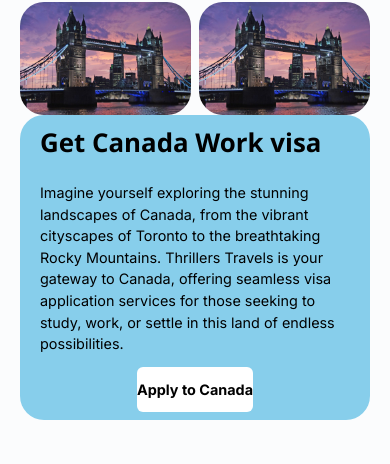
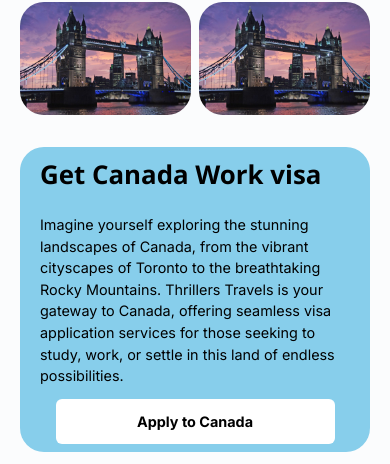
Before and after one commit to Kingsley1618/HotelBookingUiTheme, a Next.js app: page / in a window 390 px wide. Shown: the part 1104-1568 px from the top of the page. Built offline with nearby package versions, Linux system fonts and the light colour scheme; no server answers.

Commit message:
latest commit

```diff
--- a/src/components/Booking/BookingCard.jsx
+++ b/src/components/Booking/BookingCard.jsx
@@ -36,7 +36,7 @@ export default function BookingCard() {
     <div className='bg-white p-[15px] rounded-3xl mt-[60px]' style={{boxShadow:"rgba(17, 34, 17, 0.1) 2px 4px 16px"}}>
 <div className={`flex snap-x  ${styles.cardHeader}`}>
 <div ref={refOne} onClick={()=> activeHandler(1)}   className={`flex select-none snap-center gap-x-2 items-center cursor-pointer border-r-[0.5px] border-r-[rgb(204,204,204)] py-[10px] md:px-[50px] px-[10px] ${section.firstSection ? "border-b-[2px] border-b-blue-400" : ""}`}><GrVisa />   <h1 className='font-semibold' >Visa</h1></div>
-<div ref={refTwo} onClick={()=> activeHandler(2)}  className={`flex select-none snap-center gap-x-2 md:flex-none flex-1 items-center cursor-pointer  md:px-[50px] px-[10px] py-[10px] ${section.secondSection ? "border-b-[2px] border-b-blue-400" : ""}`}><IoAirplane />   <h1 className='font-semibold'>Flight</h1></div>
+<div ref={refTwo} onClick={()=> activeHandler(2)}  className={`flex select-none snap-center gap-x-2 md:flex-none flex-1 items-center cursor-pointer md:text-left text-center  md:px-[50px] px-[10px] py-[10px] ${section.secondSection ? "border-b-[2px] border-b-blue-400" : ""}`}><IoAirplane />   <h1 className='font-semibold'>Flight</h1></div>
 <div ref={refThree} onClick={()=> activeHandler(3)} className={`flex select-none snap-center gap-x-2 items-center cursor-pointer  md:px-[50px] px-[10px] py-[10px] border-l-[0.5px] border-l-[rgb(204,204,204)] ${section.thirdSection ? "border-b-[2px] border-b-blue-400" : ""}`}><BiBed />   <h1 className='font-semibold'>Rent Stay</h1></div>
 
 </div>
--- a/src/components/TopCountries/Topcountries.tsx
+++ b/src/components/TopCountries/Topcountries.tsx
@@ -25,8 +25,8 @@ export default function Topcountries() {
 </div>
 
 
-<div className='flex md:flex-row flex-col gap-y-30 mt-6 h-auto gap-x-4'>
-  <div className='bg-[rgb(135,206,235)] w-full rounded-3xl py-2 px-5 flex-1 md:order-first order-last'>
+<div className='flex md:flex-row flex-col gap-y-8 mt-6 h-auto gap-x-4'>
+  <div className='bg-[rgb(135,206,235)] w-full rounded-3xl py-2 px-5 flex-1 md:order-1 order-2'>
     {hoveredCountry.currentCountry.map((country, index) => {
       return (
         <div key={index} className='w-full'>
@@ -41,7 +41,7 @@ export default function Topcountries() {
               </p>
               <button
                 type='button'
-                className='text-black mt-3 py-3 rounded-md font-bold bg-white text-center mx-auto block w-90 text-[.9rem]'
+                className='text-black mt-3 py-3 rounded-md font-bold bg-white text-center mx-auto block w-[90%] text-[.9rem]'
               >
                 {country.buttonText}
               </button>
```
